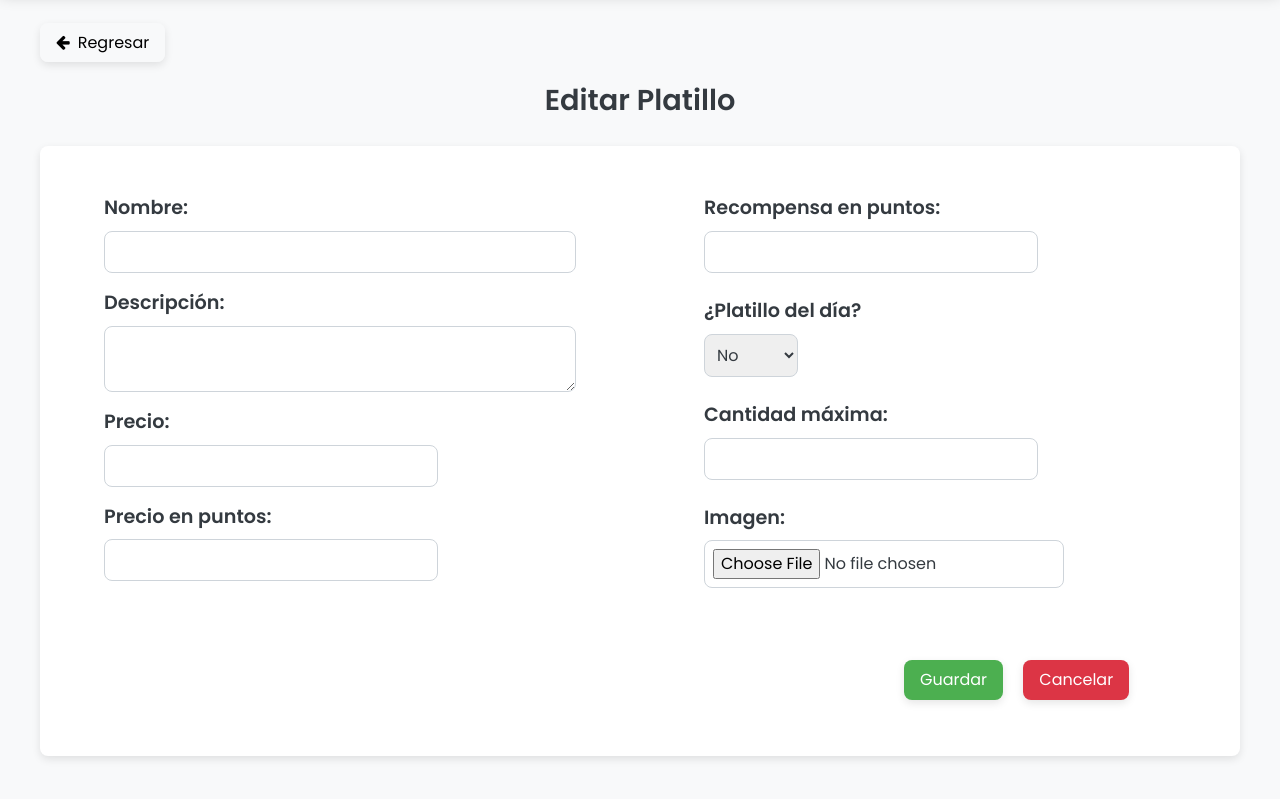
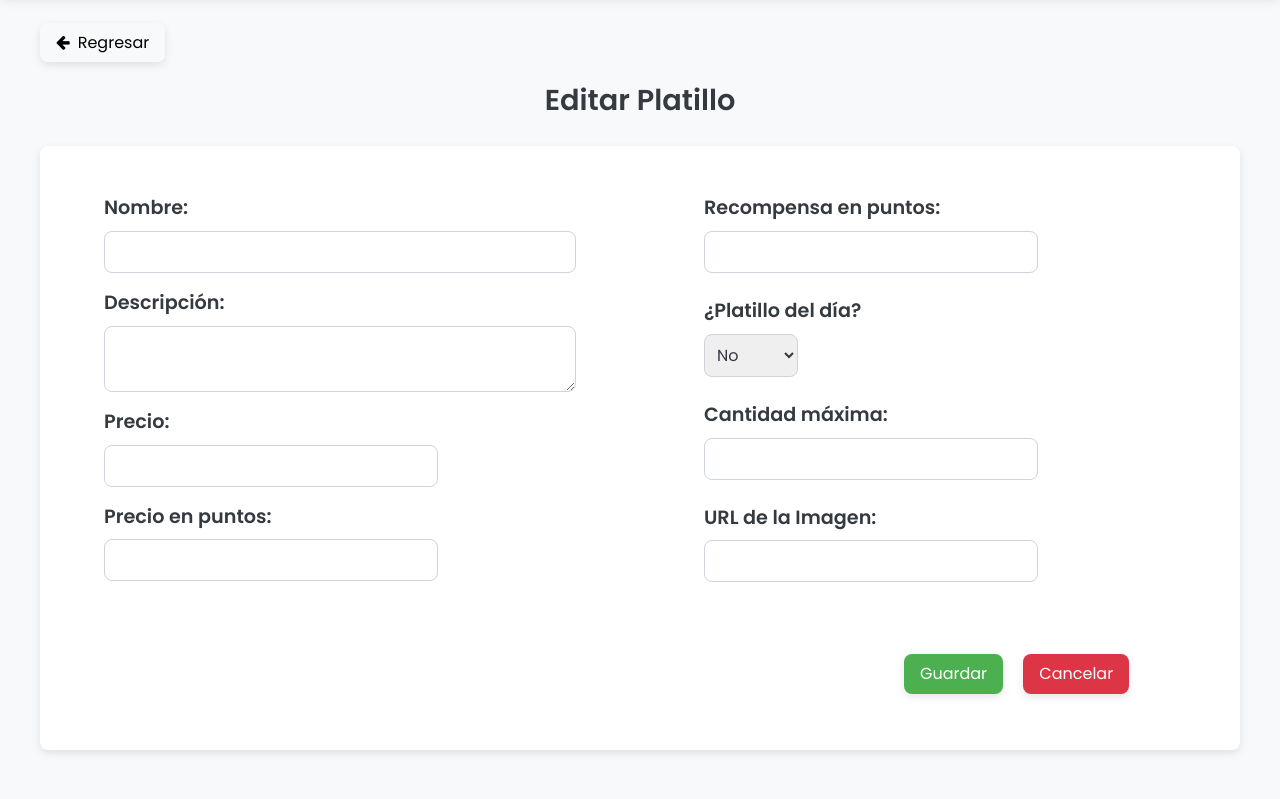
Before and after one commit to InfinityJaaR/App-Restaurant, a Django app: template app/templates/CatalogoYMenu/EditarPlatillo.html in a window 1280 px wide. Shown: the part 81-880 px from the top of the page. Run offline with Django 5.2, Linux system fonts and the light colour scheme; the template is opened without the code that fills it, so the values that code supplies are empty.

Commit message:
Para deploy 27

```diff
--- a/app/templates/CatalogoYMenu/EditarPlatillo.html
+++ b/app/templates/CatalogoYMenu/EditarPlatillo.html
@@ -18,7 +18,7 @@
 
         <div class="form-container">
             <div class="container1">
-                <form action="{% url 'editar_platillo' platillo.id_platillo %}" method="POST" enctype="multipart/form-data">
+                <form action="{% url 'editar_platillo' platillo.id_platillo %}" method="POST">
                     {% csrf_token %}
                     <div class="form-group">
                         <label for="nombre" class="labels">Nombre:</label>
@@ -41,7 +41,7 @@
             </div>
 
             <div class="container2">
-                <form action="{% url 'editar_platillo' platillo.id_platillo %}" method="POST" enctype="multipart/form-data">
+                <form action="{% url 'editar_platillo' platillo.id_platillo %}" method="POST">
                     {% csrf_token %}
                 <div class="form-group">
                     <label for="recompensa_puntos" class="labels2">Recompensa en puntos:</label>
@@ -61,9 +61,8 @@
                         style="width: min-content;">
                 </div>
                 <div class="form-group">
-                    <label for="imagen" class="labels2">Imagen:</label>
-                    <input type="file" name="imagen" id="imagen" accept="image/*" class="input2" style="width: min-content;">
-
+                    <label for="imagen" class="labels2">URL de la Imagen:</label>
+                    <input type="url" name="imagen" id="imagen" value="{{ platillo.imagen }}" required class="input2" style="width: min-content;">
                 </div>
 
                 <div class="form-group" style="margin-top: 4rem; margin-left: 12rem;">
```
Also changed, not shown: 1 other file.
